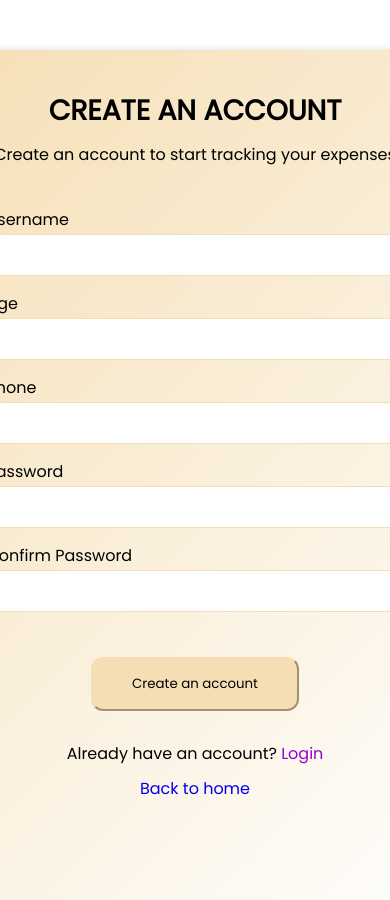
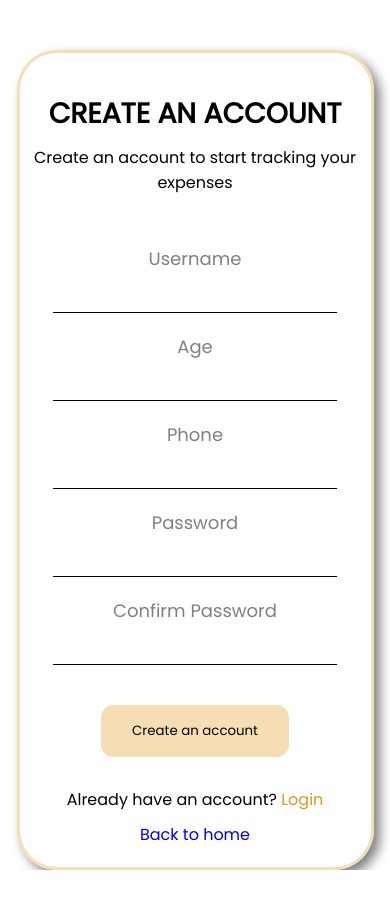
Before and after one commit to Vaillant06/expense-tracker, a Flask app: page /register in a window 390 px wide; the page is wider, and only the part inside the window is pictured. After the commit the page ends 870 px from the top of that part, so only its background shows below. Run offline with Flask 3, Linux system fonts and the light colour scheme.

Commit message:
Updated the responsiveness of the appliaction

```diff
--- a/static/css/home.css
+++ b/static/css/home.css
@@ -389,7 +389,7 @@ tr td:last-child {
 @media (max-width: 768px) {
 
     .action-links a {
-        width: 100%;
+        width: 90%;
         font-size: 14px;
     }
 
--- a/static/css/register.css
+++ b/static/css/register.css
@@ -1,11 +1,10 @@
-*{
+* {
     margin: 0;
     padding: 0;
-    border-collapse: collapse;
-    font-family: 'Poppins';
+    font-family: 'Poppins', sans-serif;
 }
 
-body{
+body {
     display: flex;
     flex-direction: column;
     justify-content: center;
@@ -14,108 +13,130 @@ body{
     background-repeat: no-repeat;
 }
 
-.container{
+.container {
     margin-top: 50px;
     display: flex;
     flex-direction: column;
-    justify-content: top;
     align-items: center;
-    background: linear-gradient(135deg, wheat, white);
+    border: 3px solid wheat;
     border-radius: 40px;
     box-shadow: 6px 6px 12px gray;
     width: 600px;
-    height: 850px
+    height: 850px;
 }
 
-.title{
+.title {
     font-weight: 600;
     font-size: 28px;
-    margin: 40px 0px 0px 0px;
+    margin: 40px 0 0;
 }
 
-.description{
-    margin-top: 10px;
+.description {
+    margin: 10px 0;
 }
 
-.form-content{
+.form-content {
     display: flex;
     flex-direction: column;
-    align-content: center;
-    margin: 40px 0px 0px;
+    align-items: center;
+    margin-top: 40px;
 }
 
-.form-content label{
-    padding-bottom: 2px;
+.form-content label {
+    text-align: center;
+    font-size: 18px;
+    padding-bottom: 10px;
+    color: grey;
 }
 
-.form-content input{
+.form-content input {
+    text-align: center;
+    font-size: 18px;
     width: 400px;
+    border: none;
+    border-bottom: 1px solid black;
+    height: 40px;
+    margin-bottom: 15px;
+    outline: none;
+    transition: border-color 0.3s ease-in;
+}
+
+.form-content input:focus {
+    border-bottom: 1px solid wheat;
+    transition: border-color 0.3s ease-out;
+}
+
+.action-links {
+    display: flex;
+    flex-direction: column;
+    align-items: center;
+    margin-top: 20px;
+    margin-bottom: 20px;
+}
+
+.action-links button {
+    padding: 15px 30px;
     border: 1px solid wheat;
     border-radius: 12px;
-    height: 40px;
-    margin-bottom: 15px;
-    padding-left: 15px;
-    outline: none;
+    background-color: wheat;
+    cursor: pointer;
+    transition: all 0.3s ease;
 }
 
-.form-content input:focus{
-    border-color: 1px solid wheat;
-    box-shadow: 0 0 6px wheat;
+.action-links button:hover {
+    border-color: rgb(212, 176, 103);
+    background-color: rgb(212, 176, 103);
+    box-shadow: 0 0 6px grey;
 }
 
-.form-content input::content{
-    margin-left: 20px;
+.action-links a {
+    text-decoration: none;
+}
+
+.action-links a:hover {
+    text-decoration: underline;
+}
+
+.login {
+    margin: 30px 0 10px;
+}
+
+.login a {
+    color: rgb(218, 154, 35);
+}
+
+#flash-messages {
+    text-align: center;
+    margin-top: 20px;
+}
+
+.error-message {
+    color: red;
+}
+
+.success-message {
+    color: green;
 }
 
 
-.action-links{
-    display: flex;
-    flex-direction: column;
-    justify-content: center;
-    align-items: center;
-    margin-top: 30px;
+
+@media (max-width: 600px) {
+    .container {
+        width: 90%;
+        height: auto;
     }
 
-.action-links button{
-    border-radius: 12px;
-    padding: 15px 30px;
-    width: 50%;
-    border-color: wheat;
-    background-color: wheat
+    p {
+        text-align: center;
     }
 
-.action-links button:hover{
-    border-color: rgb(212, 176, 103)        ;
-    background-color: rgb(212, 176, 103) ;
-    box-shadow: 0px 0px 6px grey;
+    .form-content {
+        width: 90%;
     }
 
-.action-links a{
-    text-decoration: none;
+    .form-content input {
+        width: 90%;
+        height: 30px;
+        margin-bottom: 20px;
     }
-
-.action-links a:hover{
-    text-decoration: underline;
 }
-
-.login{
-    margin-top: 30px;
-    margin-bottom: 10px;
-}
-
-.login a{
-    color: darkviolet
-}
-
-#flash-messages{
-    text-align: center;
-    margin-top: 20px
-}
-
-.error-message{
-    color: red
-}
-
-.success-message{
-    color: green
-}
--- a/templates/add_expense.html
+++ b/templates/add_expense.html
@@ -5,7 +5,7 @@
     <meta name="viewport" content="width=device-width, initial-scale=1.0">
     <title>Add Expense</title>
     <link href="https://fonts.googleapis.com/css?family=Poppins&display=swap" rel="stylesheet">
-    <link rel="stylesheet" href="{{ url_for('static', filename='css/add_new_expense.css') }}">
+    <link rel="stylesheet" href="{{ url_for('static', filename='css/add_expense.css') }}">
 </head>
 <body>
     <div class="container">
--- a/templates/login.html
+++ b/templates/login.html
@@ -12,10 +12,10 @@
         <h2 class="title">LOGIN</h2>
         <form action="/login" method="POST" class="form-content">
             <label for="username">Username</label>
-            <input type="text" name="username" id="username">
+            <input type="text" name="username" id="username" autocomplete="off">
 
             <label for="passowrd">Password</label>
-            <input type="password" name="password" id="password">
+            <input type="password" name="password" id="password" autocomplete="off">
 
             <div class="action-links">
                 <button type="submit">Login</button>
--- a/templates/register.html
+++ b/templates/register.html
@@ -13,13 +13,13 @@
         <p class="description">Create an account to start tracking your expenses</p>
         <form action="{{ url_for('register') }}" method="POST" class="form-content">
             <label for="username">Username</label>
-            <input type="text" name="username" id="username" required>
+            <input type="text" name="username" id="username" autocomplete="off" required>
 
             <label for="age">Age</label>
             <input type="number" name="age"  id="age" min="5" required>
 
             <label for="phone">Phone</label>
-            <input type="tel" name="phone" id="phone" required>
+            <input type="tel" name="phone" id="phone" autocomplete="off" required>
 
             <label for="password">Password</label>
             <input type="password" name="password" id="password" required>
```
Also changed, not shown: static/css/add_expense.css (renamed from static/css/add_new_expense.css, +52 -6 lines), static/css/dashboard.css (+13 -2 lines), static/css/edit_expense.css (+47 -1 lines), static/css/login.css (+60 -50 lines), static/js/editProfileModal.js (+8 -10 lines). Lines whose indentation alone changed are shown as unchanged.
